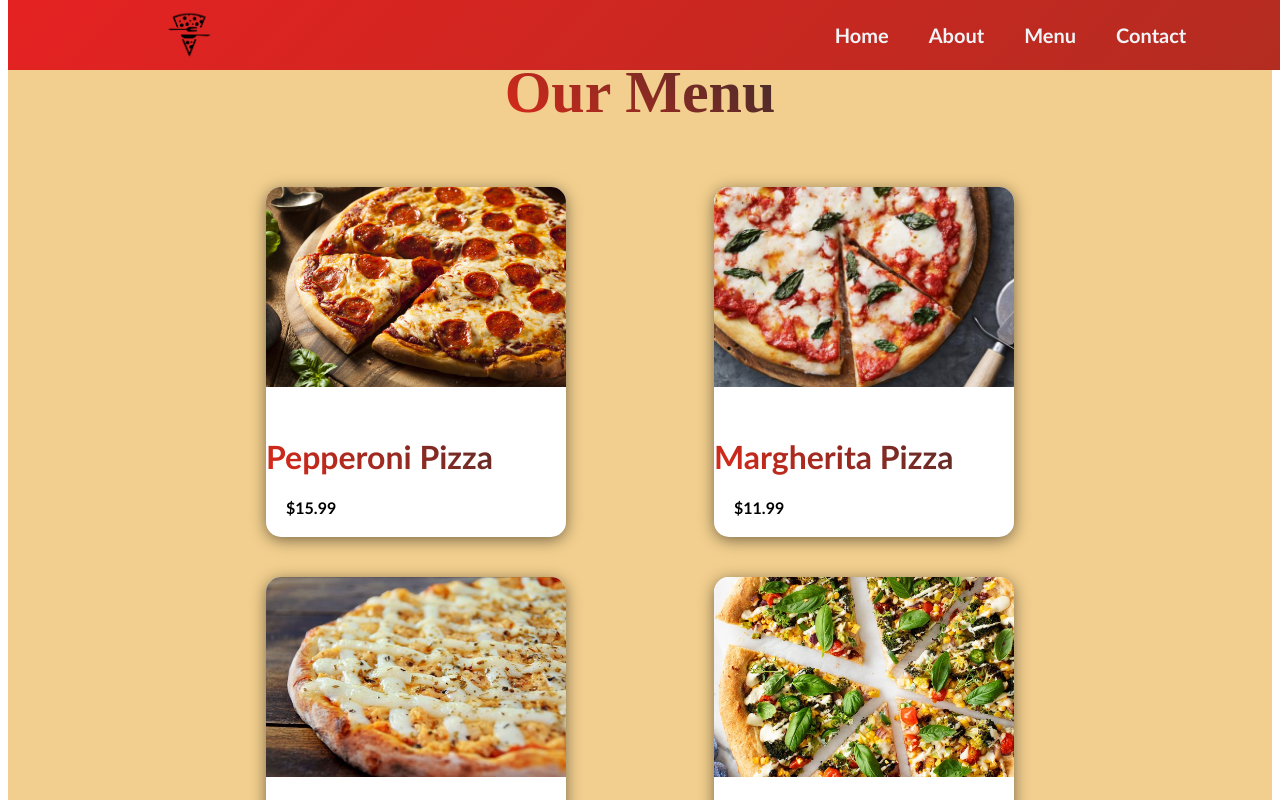
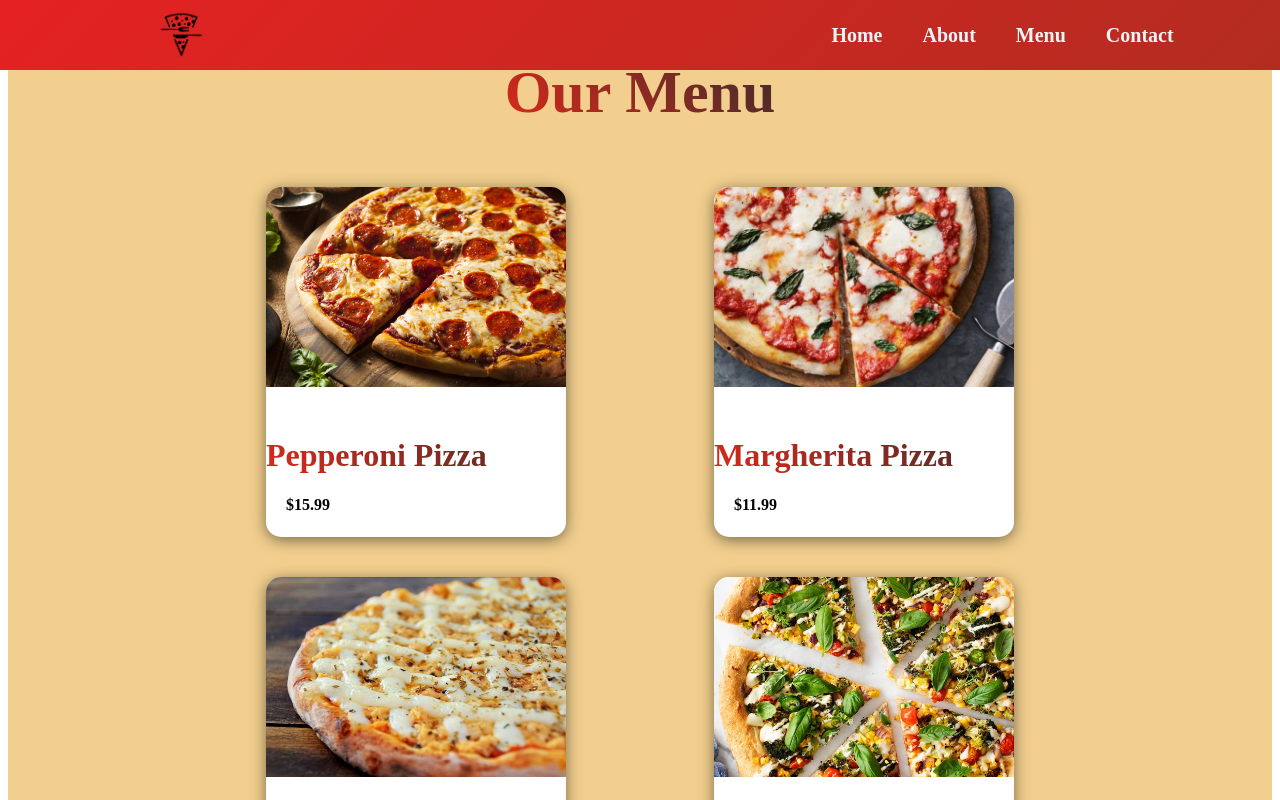
Before and after one commit to MhamadSaid/Restaurant-menu, a React (Create React App) app: page /menu in a window 1280 px wide. Shown: the top 800 px of the page. Built offline with nearby package versions, Linux system fonts and the light colour scheme.

Commit message:
edit title

```diff
--- a/src/styles/Contact.css
+++ b/src/styles/Contact.css
@@ -3,7 +3,7 @@
   height: 90vh;
   background-color: #f2cf8e;
   display: flex;
-  font-family: "Gill Sans", "Gill Sans MT", Calibri, "Trebuchet MS", sans-serif;
+  font-family: cursive;
 }
 
 .contact .leftSide {
@@ -24,11 +24,6 @@
   font-weight: 10;
   font-size: 50px;
   margin-left: 30px;
-  background-image: linear-gradient(45deg, #dc2919, #3d2c2c);
-  -webkit-background-clip: text;
-  background-clip: text;
-  color: transparent;
-  -webkit-text-fill-color: transparent;
 }
 .contact h1 {
   margin-top: 100px;
--- a/src/styles/Home.css
+++ b/src/styles/Home.css
@@ -1,3 +1,15 @@
+:root {
+  --title-gradient: linear-gradient(45deg, #dc2919, #3d2c2c);
+  --text-color: transparent;
+}
+.title {
+  background-image: var(--title-gradient);
+  -webkit-background-clip: text;
+  background-clip: text;
+  color: var(--text-color);
+  -webkit-text-fill-color: var(--text-color);
+}
+
 .home {
   width: 100%;
   height: 90vh;
--- a/src/styles/Menu.css
+++ b/src/styles/Menu.css
@@ -3,23 +3,17 @@
   width: 100%;
   height: auto;
   display: flex;
-  font-family: "Gill Sans", "Gill Sans MT", Calibri, "Trebuchet MS", sans-serif;
+  font-family: cursive;
   justify-content: center;
   align-items: center;
   flex-direction: column;
 }
 .menu .menuTitle {
-  font-family: cursive;
   font-size: 60px;
 }
 
 .menu h1 {
   margin-top: 50px;
-  background-image: linear-gradient(45deg, #dc2919, #3d2c2c);
-  -webkit-background-clip: text;
-  background-clip: text;
-  color: transparent;
-  -webkit-text-fill-color: transparent;
 }
 .menuList {
   width: 70vw;
@@ -54,13 +48,6 @@
   border-top-right-radius: 15px;
 }
 
-.menuTitle {
-  color: #ca1e06;
-}
-
-.menuItem h1 {
-  color: #ca1e06;
-}
 .menuItem p {
   margin-left: 20px;
   font-weight: bold;
--- a/src/styles/Navbar.css
+++ b/src/styles/Navbar.css
@@ -1,13 +1,14 @@
 .navbar {
   display: flex;
   position: fixed;
-  font-family: "Gill Sans", "Gill Sans MT", Calibri, "Trebuchet MS", sans-serif;
+  font-family: cursive;
   background-image: linear-gradient(-45deg, #b32c20, #e52222);
   align-items: center;
   width: 100%;
   height: 70px;
   z-index: 10;
   top: 0;
+  left: 0;
 }
 
 .hiddenLinks {
```
